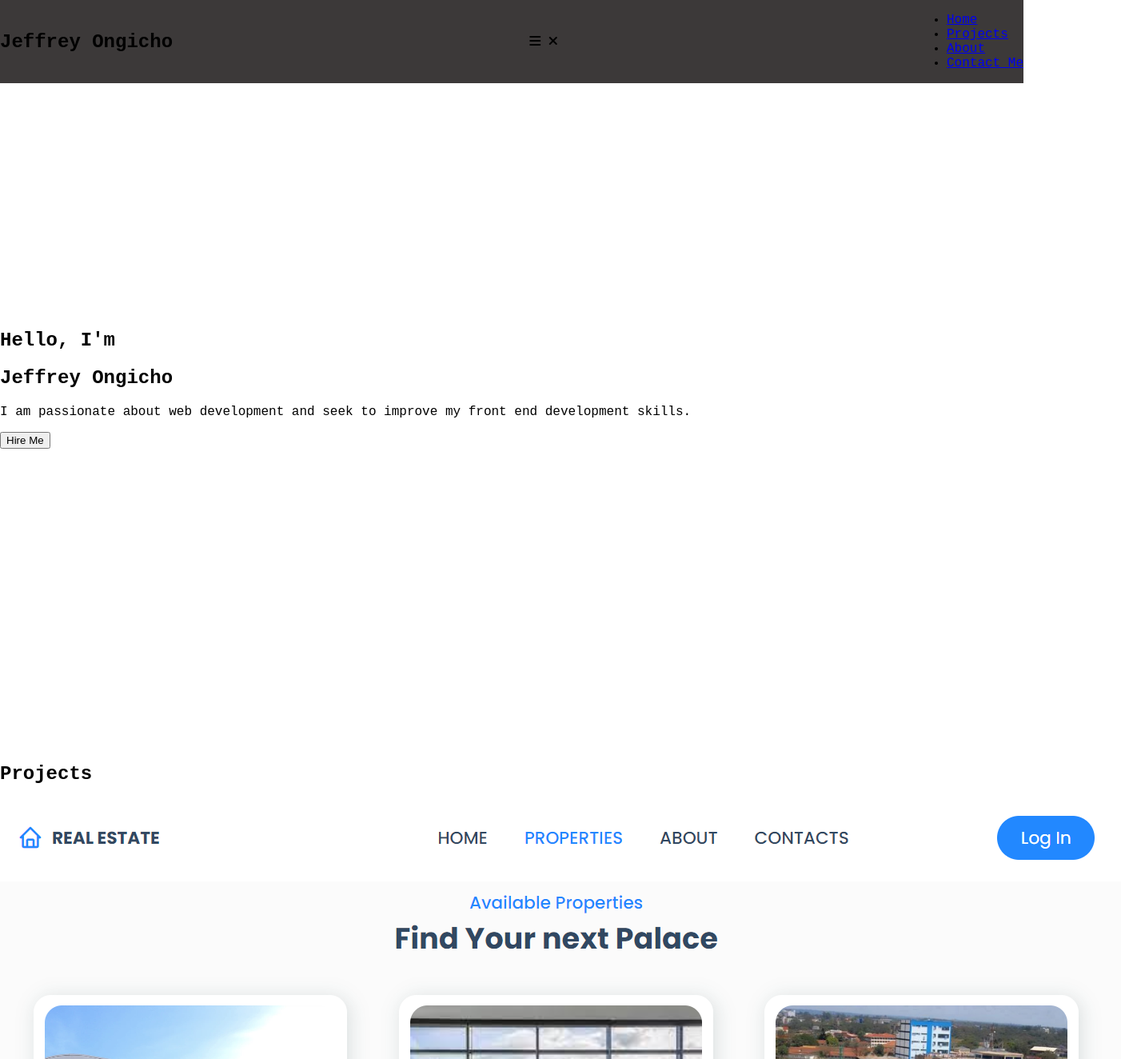
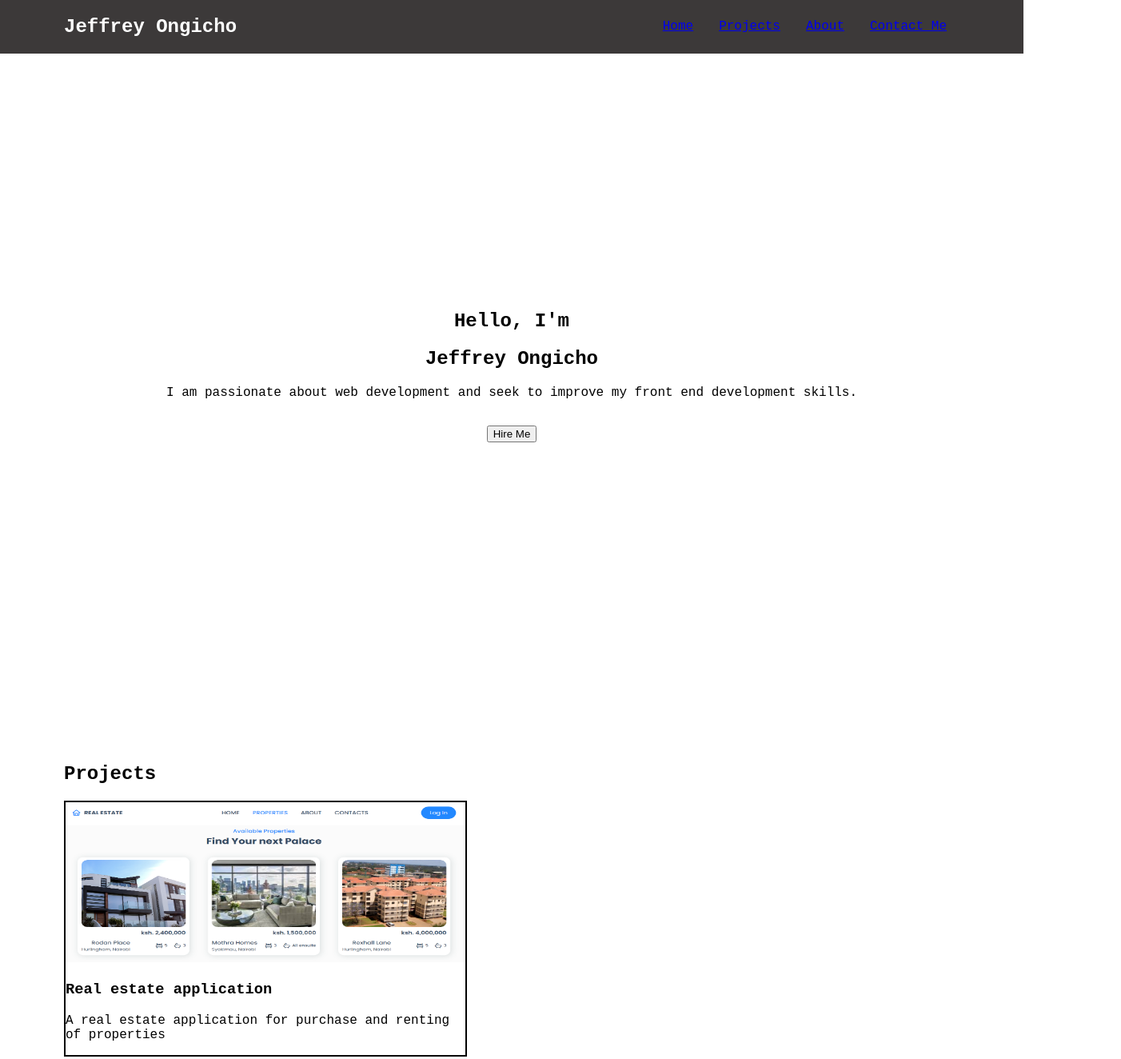
Before and after one commit to Jeffrey-sinos/jeff_portfolio, a plain HTML site: page index.html in a window 1280 px wide. Shown: the top 1324 px of the page at 80% size, 1402 px wide, since content can reach past the window. Drawn offline with Linux system fonts and the light colour scheme; files whose address does not match are found by name.

Commit message:
feat: add CSS for the image of the project

```diff
--- a/assets/style.css
+++ b/assets/style.css
@@ -15,3 +15,80 @@ body {
 	width: 100%;
 	background-color: #3c3939;
 }
+
+.logo {
+	padding: 0 5rem;
+}
+
+.logo .logo-heading {
+	color: #fff;
+}
+
+.menu {
+	padding: 0 5rem;
+}
+
+.hamburger {
+	display: none;
+	color: #fff;
+	font-size: 25px;
+}
+
+.cross-icon {
+	display: none;
+}
+
+.menu .menu-list {
+	display: flex;
+	list-style: none;
+}
+
+.menu-list .menu-list-items {
+	padding: 0.5rem 1rem;
+}
+
+@media screen and (min-width: 856px) and (max-width: 1024px) {
+	.menu-list .menu-list-items {
+		padding: 0.5rem 0.3rem;
+	}
+}
+
+
+.main-page .intro {
+	text-align: center;
+	margin: auto;
+
+}
+
+.main-page .intro-buttons {
+	margin: 2rem 0;
+	display: flex;
+	align-items: center;
+	justify-content: space-evenly;
+}
+.portfolio {
+	margin: 4.8rem 0;
+	padding: 0 5rem;
+}
+
+.port-card {
+	padding: 0 !important;
+	background: none !important;
+	border: 2px solid #000;
+	width:500px;
+}
+
+.port-card .image {
+	width: 100%;
+}
+
+.port-card .image img {
+	height: 200px;
+	width: 100%;
+	border-top-right-radius: 20px;
+	border-top-left-radius: 20px;
+	transition: transform 0.3s ease-in-out;
+}
+.port-card .image img:hover {
+    transform: scale(1.1);
+}
```
